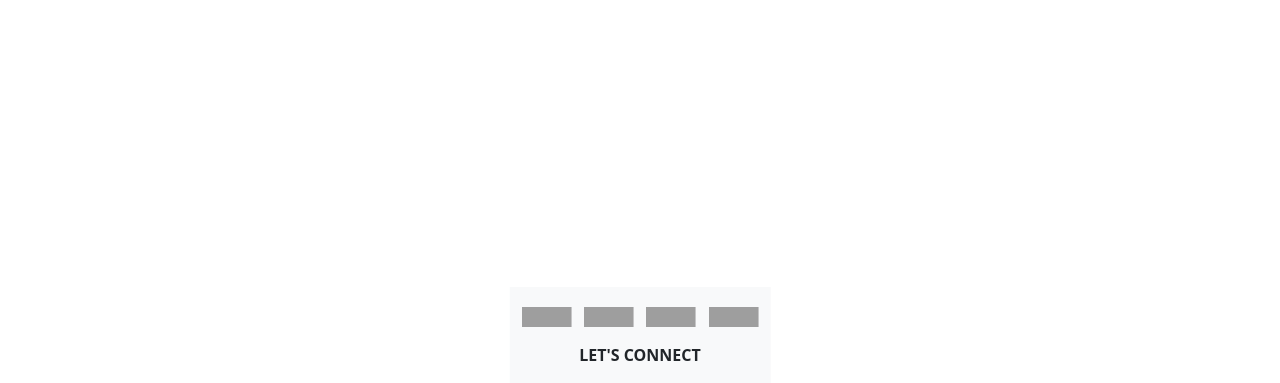
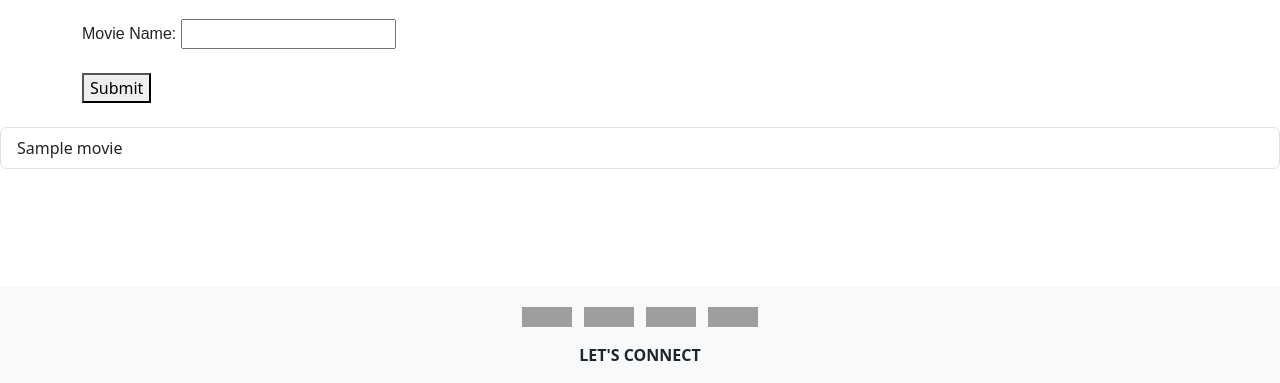
Before and after one commit to Kool-Cool/Kool-Cool-Movie-Recommendations-Flask, a Flask app: template templates/home.html in a window 1280 px wide. Shown: the part 417-800 px from the top of the page. Run offline with Flask 3, Linux system fonts and the light colour scheme; the template is opened without the code that fills it: most values are stand-ins (such as "Sample title", 1, 10 or a date in 2020); parts of the project's set-up code (start-up, migrations or seed data) failed here and were passed over; some libraries are stand-ins or nearby versions; grey boxes are pictures that could not be loaded.

Commit message:
adjusted footer work better
added banner but , when result generated , footer wont shift its place , so little more adjustments make it work

```diff
--- a/templates/about.html
+++ b/templates/about.html
@@ -1,4 +1,5 @@
 {% include "navbar.html" %}
+{% include "banner.html" %}
 
 this is about me page
 
--- /dev/null
+++ b/templates/banner.html
@@ -0,0 +1,10 @@
+
+<style>
+    #banner{
+      height: 360px;
+      width : 100%;
+    }
+</style>
+<div class="container" style = "margin-bottom: 20px">
+<img class="img-fluid" id="banner" src="https://th.bing.com/th/id/OIG..gQIkok7hsPuCXczTiLJ?pid=ImgGn">
+</div>
--- a/templates/connect.html
+++ b/templates/connect.html
@@ -1,5 +1,6 @@
+{% include "navbar.html" %}
+{% include "banner.html" %}
 
-{% include "navbar.html" %}
 
 CONNECT
 
--- a/templates/footer.html
+++ b/templates/footer.html
@@ -1,45 +1,76 @@
-<div class="parent">
-    <div class="bottom">
-        <footer class="bg-light text-center">
-            <div class="container py-3">
-                <ul class="list-inline">
-                    <li class="list-inline-item">
-                        <a href="https://www.w3schools.in/html/anchor" >
-                            <img alt = "github_logo"  width="50" height="20" src = "https://th.bing.com/th/id/OIP.7jQXHLIbzqEG1yRALxHDUQHaBo?w=317&h=77&c=7&r=0&o=5&pid=1.7" >
-                        </a>
-                    </li>
+<!DOCTYPE html>
+<html>
+<head>
+    <title>Movie Recommendations</title>
+    <link href="https://cdn.jsdelivr.net/npm/bootstrap@5.3.0/dist/css/bootstrap.min.css" rel="stylesheet">
+    <style>
+        body {
+            display: flex;
+            flex-direction: column;
+            min-height: 100vh;
+        }
 
-                    <li class="list-inline-item">
-                        <a href="https://www.w3schools.in/html/anchor" >
-                            <img alt = "github_logo"  width="50" height="20" src = "https://th.bing.com/th/id/OIP.7jQXHLIbzqEG1yRALxHDUQHaBo?w=317&h=77&c=7&r=0&o=5&pid=1.7" >
-                        </a>
-                    </li>
+        .parent {
+            flex-grow: 1;
+            position: relative;
+        }
 
-                    <li class="list-inline-item">
-                        <a href="https://www.w3schools.in/html/anchor" >
-                            <img alt = "github_logo"  width="50" height="20" src = "https://th.bing.com/th/id/OIP.7jQXHLIbzqEG1yRALxHDUQHaBo?w=317&h=77&c=7&r=0&o=5&pid=1.7" >
-                        </a>
-                    </li>
+        .bottom {
+            position: absolute;
+            bottom: 0;
+            left: 50%;
+            transform: translateX(-50%);
+        }
 
-                    <li class="list-inline-item">
-                        <a href="https://www.w3schools.in/html/anchor" >
-                            <img alt = "github_logo"  width="50" height="20" src = "https://th.bing.com/th/id/OIP.7jQXHLIbzqEG1yRALxHDUQHaBo?w=317&h=77&c=7&r=0&o=5&pid=1.7" >
-                        </a>
-                    </li>
+        @media (max-width: 576px) {
+            .bottom {
+                position: static;
+                transform: none;
+            }
+        }
+    </style>
+</head>
+<body>
+    <div class="parent">
 
-                </ul>
-                <p class="mb-0"><b>LET'S CONNECT</b></p>
-            </div>
-        </footer>
+        <ul class="list-group mt-4">
+            {% for movie in recommendations %}
+            <li class="list-group-item">{{ movie }}</li>
+            {% endfor %}
+        </ul>
     </div>
-</div>
 
-<style>
+    <footer class="bg-light text-center">
+        <div class="container py-3">
+            <ul class="list-inline">
+                <li class="list-inline-item">
+                    <a href="https://www.w3schools.in/html/anchor">
+                        <img alt="github_logo" width="50" height="20" src="https://th.bing.com/th/id/OIP.7jQXHLIbzqEG1yRALxHDUQHaBo?w=317&h=77&c=7&r=0&o=5&pid=1.7">
+                    </a>
+                </li>
 
-    .bottom {
-        position: absolute;
-        bottom: 0;
-        left: 50%;
-        transform: translateX(-50%);
-      }
-</style>
+                <li class="list-inline-item">
+                    <a href="https://www.w3schools.in/html/anchor">
+                        <img alt="github_logo" width="50" height="20" src="https://th.bing.com/th/id/OIP.7jQXHLIbzqEG1yRALxHDUQHaBo?w=317&h=77&c=7&r=0&o=5&pid=1.7">
+                    </a>
+                </li>
+
+                <li class="list-inline-item">
+                    <a href="https://www.w3schools.in/html/anchor">
+                        <img alt="github_logo" width="50" height="20" src="https://th.bing.com/th/id/OIP.7jQXHLIbzqEG1yRALxHDUQHaBo?w=317&h=77&c=7&r=0&o=5&pid=1.7">
+                    </a>
+                </li>
+
+                <li class="list-inline-item">
+                    <a href="https://www.w3schools.in/html/anchor">
+                        <img alt="github_logo" width="50" height="20" src="https://th.bing.com/th/id/OIP.7jQXHLIbzqEG1yRALxHDUQHaBo?w=317&h=77&c=7&r=0&o=5&pid=1.7">
+                    </a>
+                </li>
+            </ul>
+            <p class="mb-0"><b>LET'S CONNECT</b></p>
+        </div>
+    </footer>
+
+    <script src="https://cdn.jsdelivr.net/npm/bootstrap@5.3.0/dist/js/bootstrap.bundle.min.js"></script>
+</body>
+</html>
--- a/templates/home.html
+++ b/templates/home.html
@@ -3,6 +3,8 @@
 <head>
 
   {% include "navbar.html" %}
+  {% include "banner.html" %}
+
 
 
   <meta charset="utf-8">
@@ -43,9 +45,9 @@
 </head>
 
 <body>
-  <div class = "container">
+  <div class = "container" >
     <div class="ui-widget">
-      <label for="tags">Tags: </label>
+      <label for="tags">Movie Name: </label>
       <input id="tags">
       <div id="message"></div>
     </div>
@@ -55,9 +57,11 @@
 
     <div id="recommendationSection"></div>
 
-    {% include "footer.html" %}
+
 
   </div>
 
+  {% include "footer.html" %}
 </body>
+
 </html>
```
Also changed, not shown: templates/recommendations.html (+18 -2 lines).
